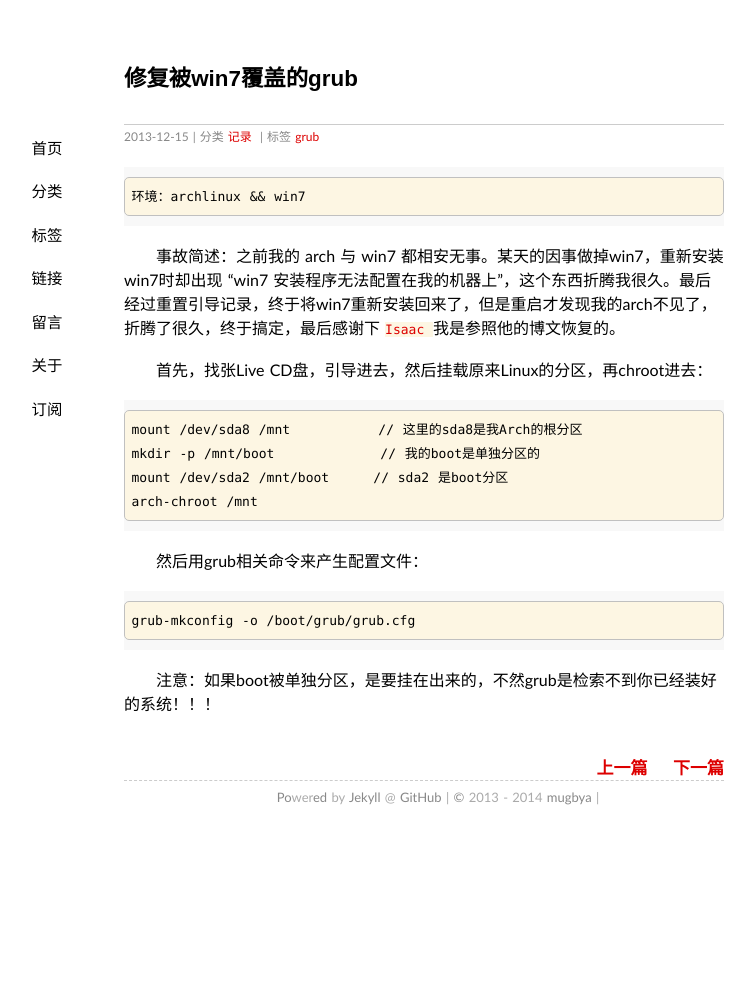
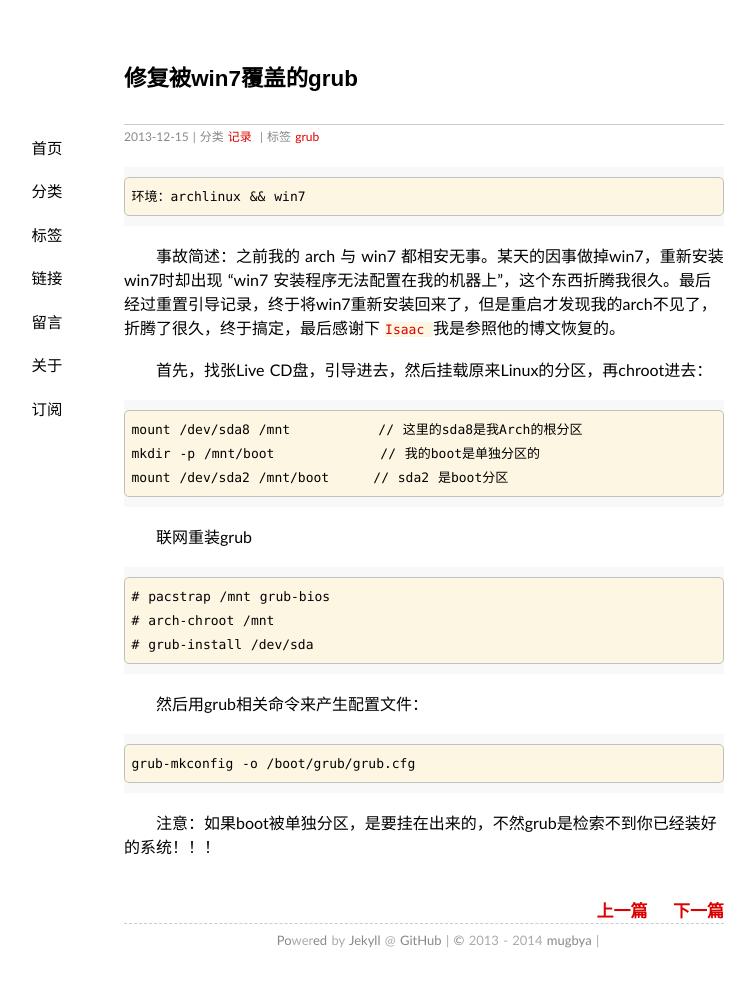
Before and after one commit to mugbya/mugbya.github.io, a Jekyll site: the page built from _posts/2013-12-15-修复grub.md, in a window 1280 px wide. Shown: the whole page, without its empty margins (216-971 px from the left). Built offline with Jekyll 4.4.1, drawn with Linux system fonts in a browser that asks for light colours; some web fonts are replaced; Markdown is read by kramdown in place of the engine named in the settings; comment, search, counter and statistics services are not loaded; before the commit the page ends 900 px from its top, so only the background shows below that.

Commit message:
Update 2013-12-15-修复grub.md

```diff
--- a/_posts/2013-12-15-修复grub.md
+++ b/_posts/2013-12-15-修复grub.md
@@ -16,7 +16,12 @@ tags: grub
     mount /dev/sda8 /mnt          // 这里的sda8是我Arch的根分区
     mkdir -p /mnt/boot            // 我的boot是单独分区的
     mount /dev/sda2 /mnt/boot     // sda2 是boot分区
-    arch-chroot /mnt
+
+联网重装grub
+
+    # pacstrap /mnt grub-bios
+    # arch-chroot /mnt
+    # grub-install /dev/sda
 
 然后用grub相关命令来产生配置文件：
 
```
